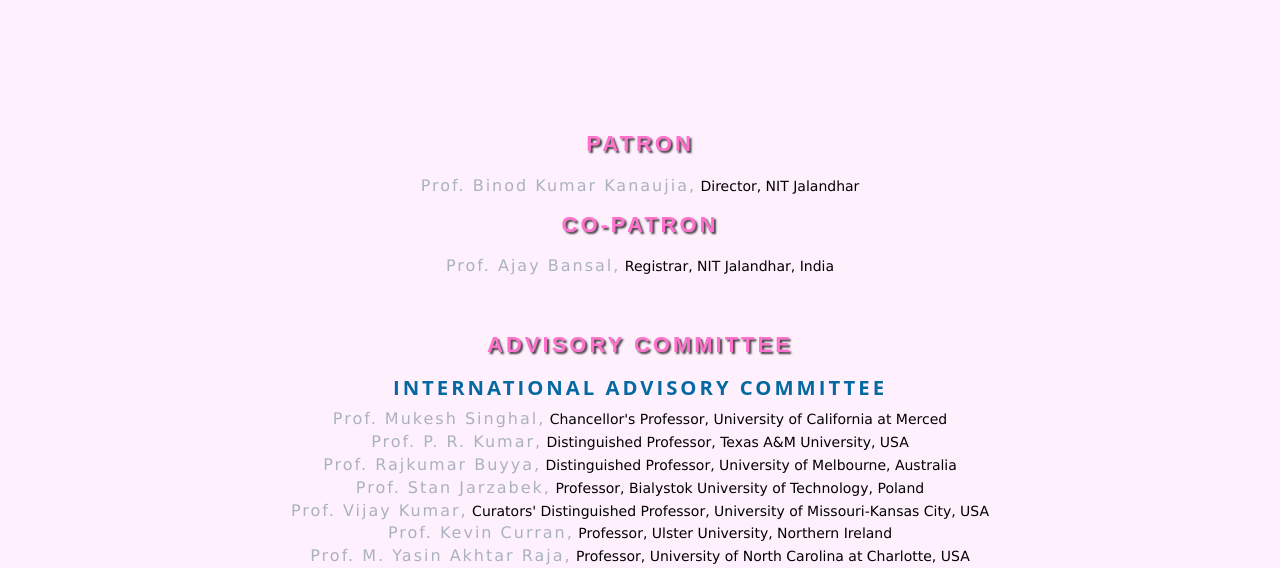
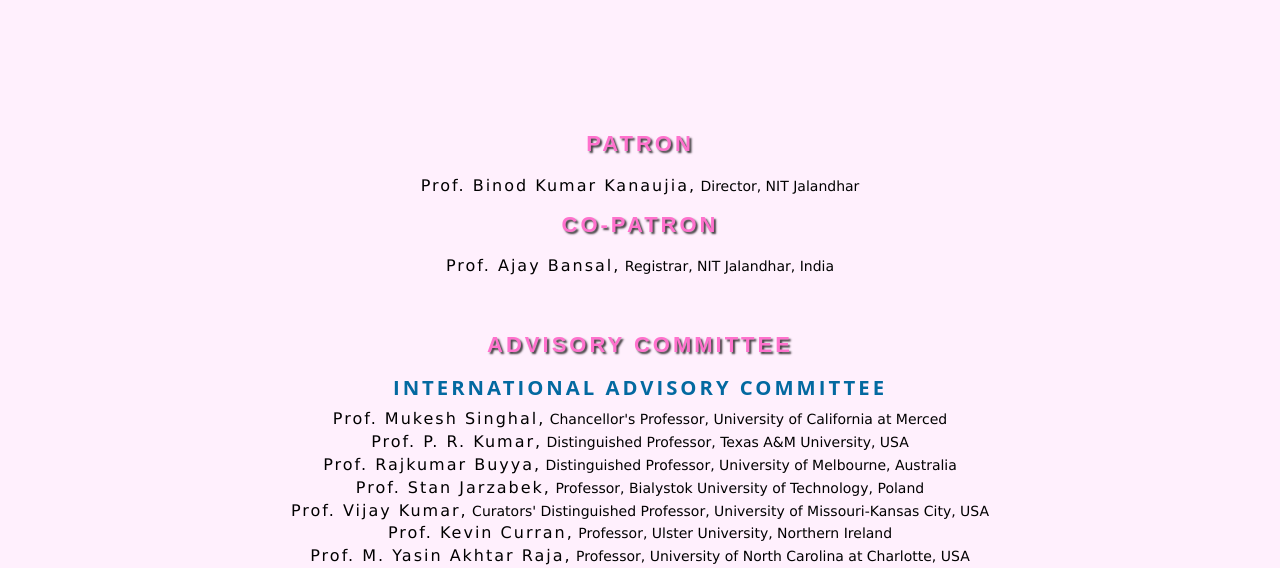
Before and after one commit to ghanshyamgcs22/NITCOM2024, a plain HTML site: page committee.html in a window 1280 px wide. Shown: the part 224-792 px from the top of the page. Drawn offline with Linux system fonts and the light colour scheme.

Commit message:
Black colour

```diff
--- a/css/style.css
+++ b/css/style.css
@@ -168,7 +168,7 @@
 .vdia_text span {
 
 
-   color: #ABB2BF ;
+   color: #000 ;
 
    font-size: 16px;
 
```
